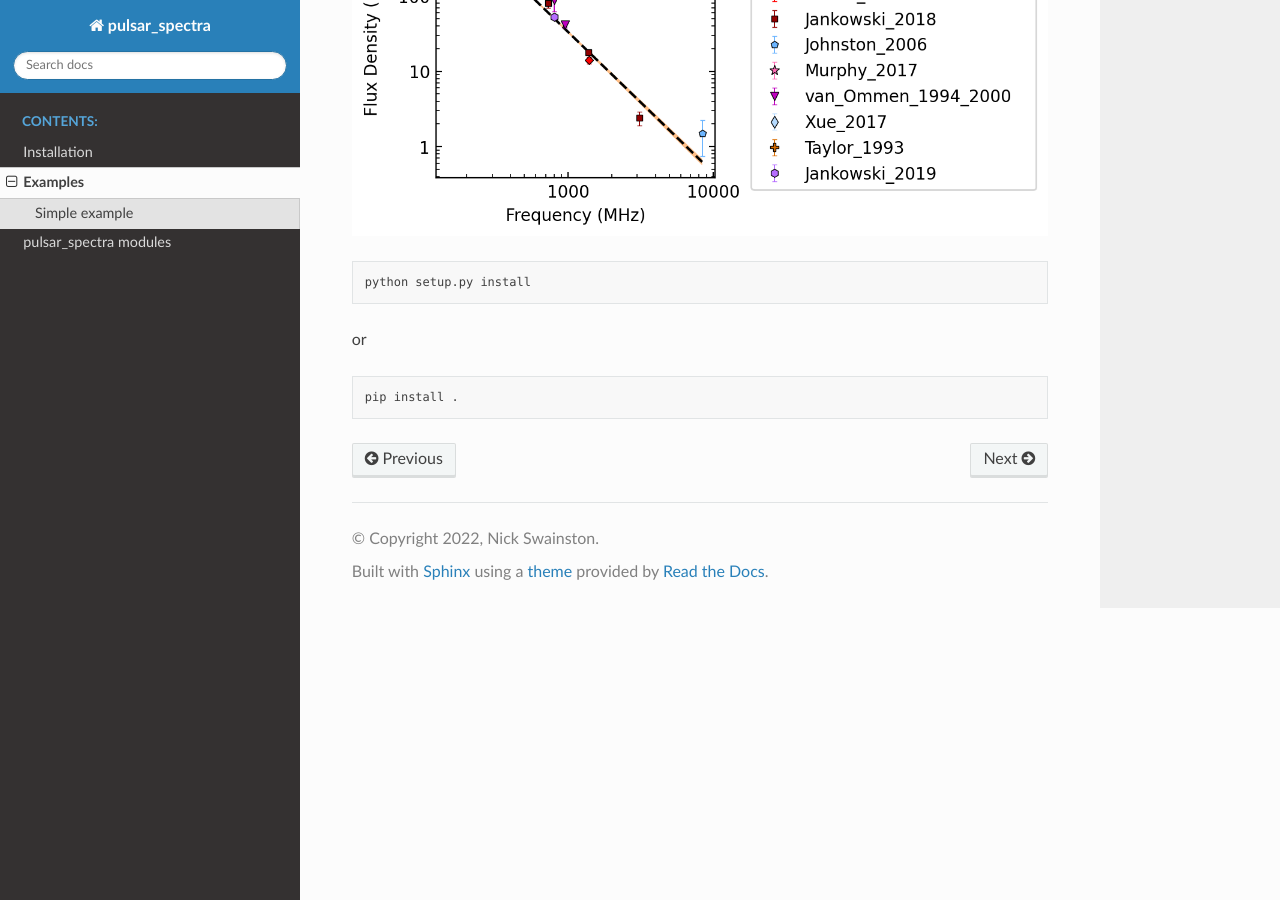
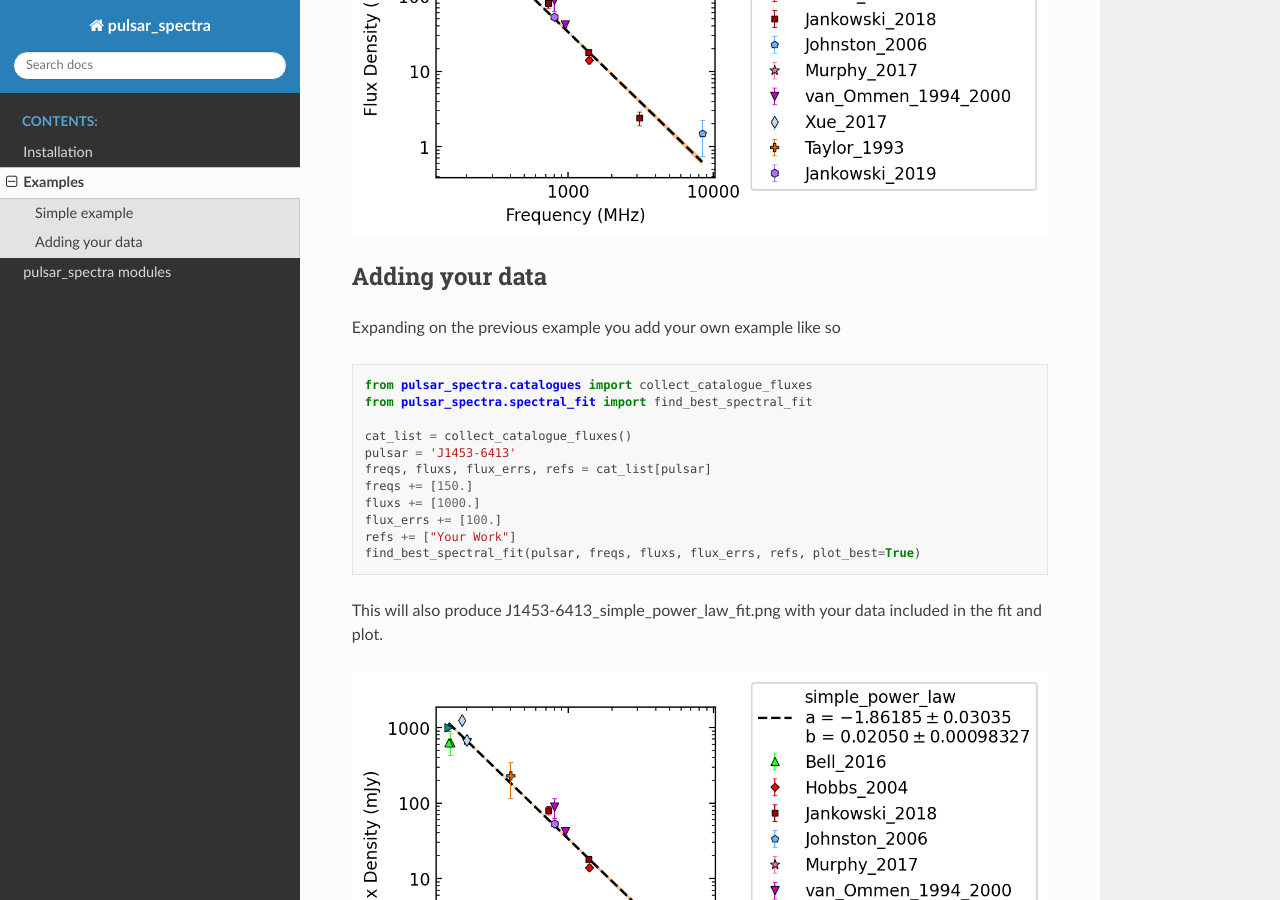
Before and after one commit to NickSwainston/pulsar_spectra, a Sphinx documentation site: the page built from docs/examples.rst, in a window 1280 px wide and 900 px high, scrolled down 602 px. Built offline with Sphinx 7.4.7 and the Read the Docs theme 2.0.0, drawn with Linux system fonts in a browser that asks for light colours.

Commit message:
Created an example of how to add your data

```diff
--- /dev/null
+++ b/docs/example_scripts/adding_your_data.py
@@ -0,0 +1,11 @@
+from pulsar_spectra.catalogues import collect_catalogue_fluxes
+from pulsar_spectra.spectral_fit import find_best_spectral_fit
+
+cat_list = collect_catalogue_fluxes()
+pulsar = 'J1453-6413'
+freqs, fluxs, flux_errs, refs = cat_list[pulsar]
+freqs += [150.]
+fluxs += [1000.]
+flux_errs += [100.]
+refs += ["Your Work"]
+find_best_spectral_fit(pulsar, freqs, fluxs, flux_errs, refs, plot_best=True)
--- a/docs/examples.rst
+++ b/docs/examples.rst
@@ -21,12 +21,27 @@ This will produce J1453-6413_simple_power_law_fit.png
 .. image:: figures/J1453-6413_simple_power_law_fit.png
   :width: 800
 
-.. code-block:: bash
 
-    python setup.py install
+Adding your data
+----------------
 
-or
+Expanding on the previous example you add your own example like so
 
-.. code-block:: bash
+.. code-block:: python
 
-    pip install .
+    from pulsar_spectra.catalogues import collect_catalogue_fluxes
+    from pulsar_spectra.spectral_fit import find_best_spectral_fit
+
+    cat_list = collect_catalogue_fluxes()
+    pulsar = 'J1453-6413'
+    freqs, fluxs, flux_errs, refs = cat_list[pulsar]
+    freqs += [150.]
+    fluxs += [1000.]
+    flux_errs += [100.]
+    refs += ["Your Work"]
+    find_best_spectral_fit(pulsar, freqs, fluxs, flux_errs, refs, plot_best=True)
+
+This will also produce J1453-6413_simple_power_law_fit.png with your data included in the fit and plot.
+
+.. image:: figures/J1453-6413_your_work.png
+  :width: 800
```
Also changed, not shown: docs/figures/J1453-6413_your_work.png (added).
